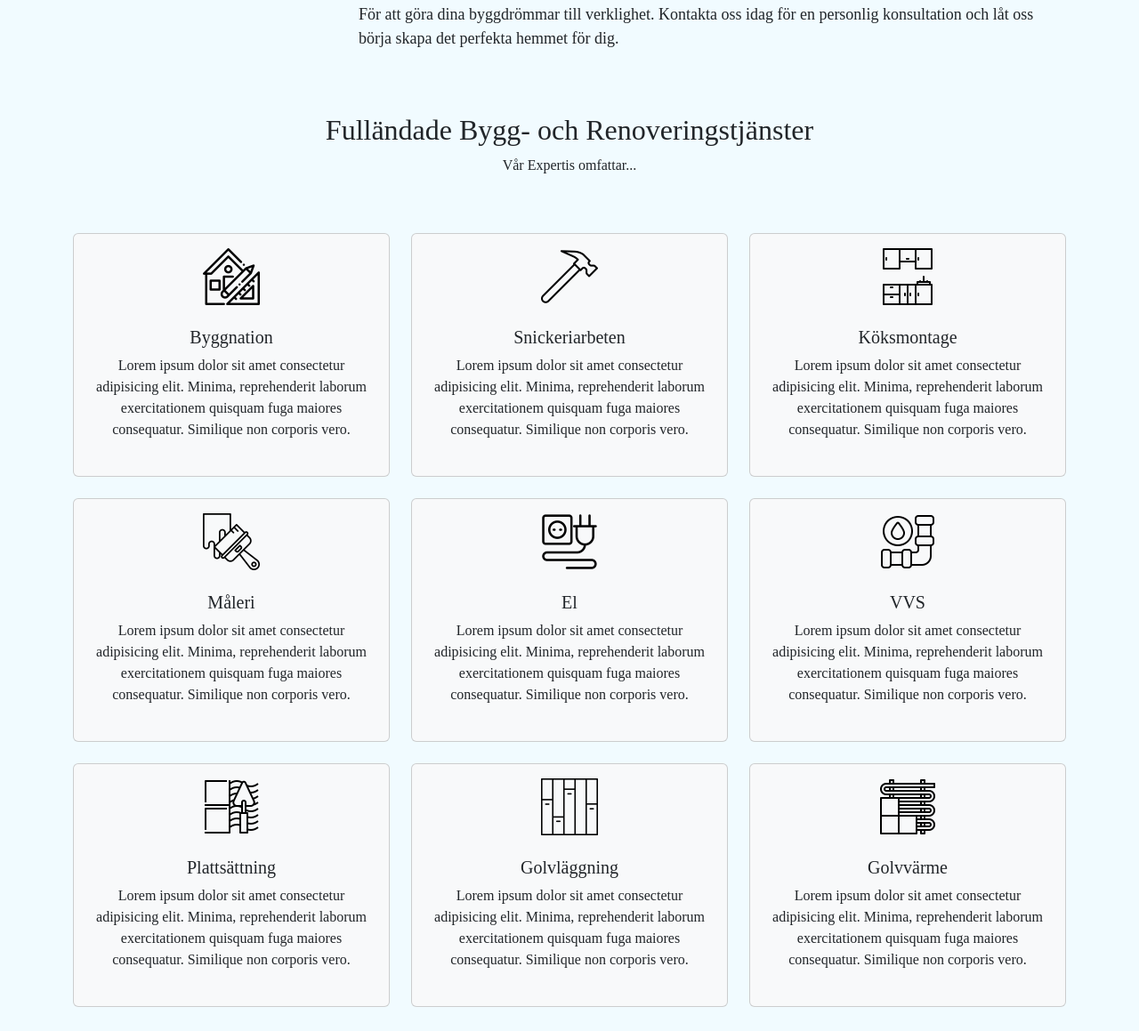
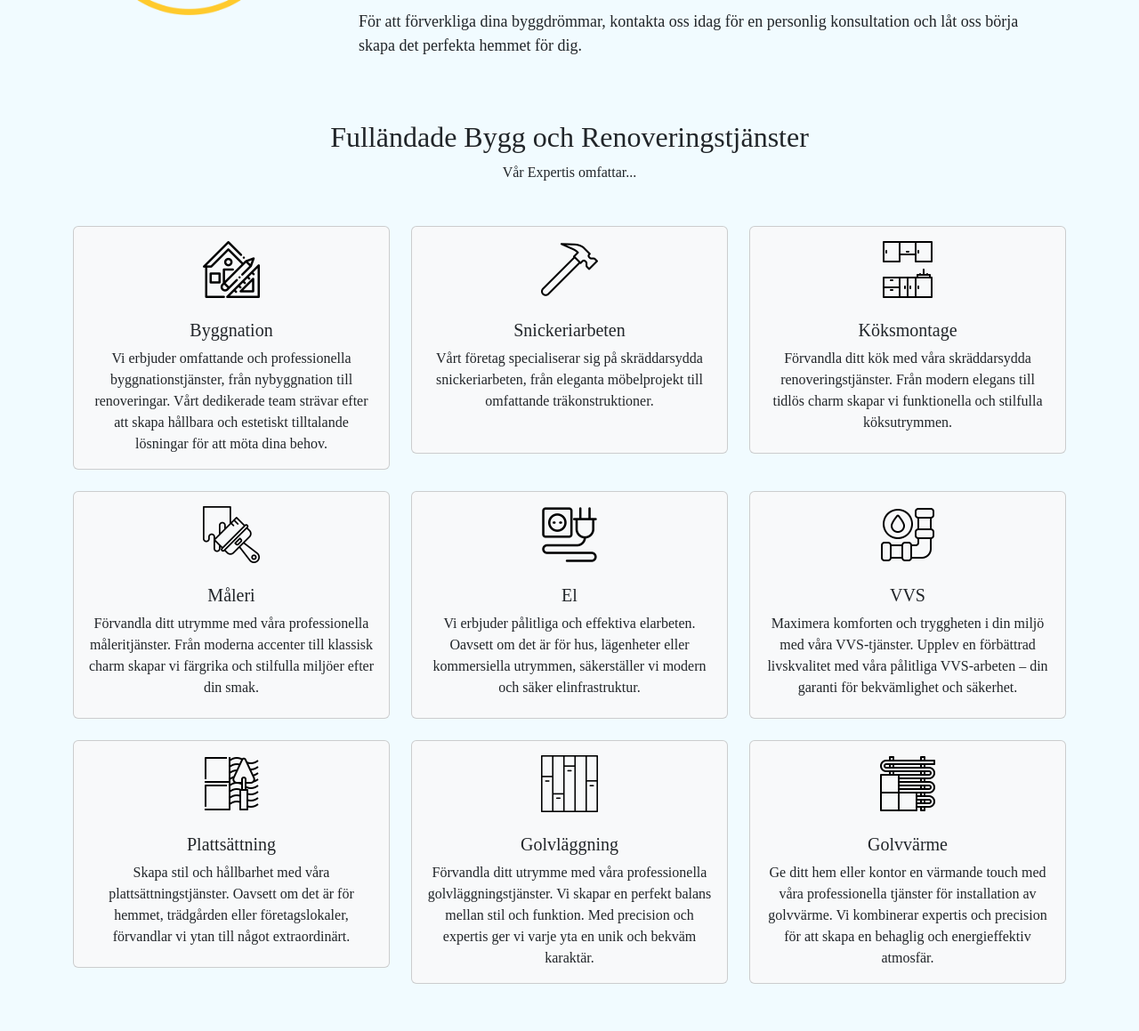
Before and after one commit to IgorGryp/iscano-js, a plain HTML site: page index.html in a window 1280 px wide. Shown: the part 1118-2277 px from the top of the page at 89% size. Drawn offline with nearby package versions, Linux system fonts and the light colour scheme.

Commit message:
changed taxt

```diff
--- a/index.html
+++ b/index.html
@@ -55,22 +55,22 @@
         </button>
         <div class="collapse navbar-collapse" id="navbarSupportedContent">
           <ul class="navbar-nav ms-auto mb-2 mb-lg-0">
-            <li class="nav-item">
+            <li class="nav-item px-1">
               <a class="nav-link js-scroll-trigger" href="#">Hem</a>
             </li>
-            <li class="nav-item">
+            <li class="nav-item px-1">
               <a class="nav-link js-scroll-trigger" href="#about">Om Oss</a>
             </li>
-            <li class="nav-item">
+            <li class="nav-item px-1">
               <a class="nav-link js-scroll-trigger" href="#services">Tjänster</a>
             </li>
-            <li class="nav-item">
+            <li class="nav-item px-1">
               <a class="nav-link js-scroll-trigger" href="#portfolio">Projekt</a>
             </li>
-            <li class="nav-item">
+            <li class="nav-item px-1">
               <a class="nav-link js-scroll-trigger" href="#team">Team</a>
             </li>
-            <li class="nav-item">
+            <li class="nav-item px-1">
               <a class="nav-link js-scroll-trigger" href="#contact">Kontakt</a>
             </li>
           </ul>
@@ -203,7 +203,7 @@
       <div class="container">
         <div class="row">
           <div class="col-lg-3 col-md-12 col-12 d-flex justify-content-center align-items-center">
-            <div class="about-img d-flex justify-content-center align-items-center">
+            <div class="about-img d-flex justify-content-center align-items-center col-xl-10">
               <img src="icons/renewable-orange.png" alt="" class="img-fluid about-icon" />
             </div>
           </div>
@@ -212,7 +212,7 @@
           >
             <div class="about-text">
               <h2>Ett företag. <span class="text-warning">Alla lösningar</span></h2>
-              <p>
+              <p class="mb-4">
                 Välkommen till Iscano – ditt förstahandsval för omfattande renoveringar och
                 byggprojekt. Vi är stolta över att vara ett företag som erbjuder en komplett palett
                 av byggtjänster och skräddarsydda lösningar för dina behov. Med fokus på
@@ -224,7 +224,7 @@
                 till den perfekta lösningen för alla dina byggbehov.
               </p>
               <p>
-                För att göra dina byggdrömmar till verklighet. Kontakta oss idag för en personlig
+                För att förverkliga dina byggdrömmar, kontakta oss idag för en personlig
                 konsultation och låt oss börja skapa det perfekta hemmet för dig.
               </p>
               <!-- <a href="#" class="btn btn-warning">Läs mer</a> -->
@@ -241,142 +241,149 @@
         <div class="row">
           <div class="col-md-12">
             <div class="section-header text-center pb-5">
-              <h2>Fulländade Bygg- och Renoveringstjänster</h2>
+              <h2>Fulländade Bygg och Renoveringstjänster</h2>
               <p>Vår Expertis omfattar...</p>
             </div>
           </div>
         </div>
         <div class="row">
+          <!-- Card 1 -->
           <div class="col-12 col-md-12 col-lg-4">
-            <div class="card text-dark text-center bg-light pb-2">
+            <div class="card text-dark text-center bg-light">
               <div class="card-body">
                 <!-- <i class="bi bi-hammer"></i> -->
                 <img src="icons/building.png" alt="" class="services-icon" />
                 <h3 class="card-title">Byggnation</h3>
                 <p class="lead">
-                  Lorem ipsum dolor sit amet consectetur adipisicing elit. Minima, reprehenderit
-                  laborum exercitationem quisquam fuga maiores consequatur. Similique non corporis
-                  vero.
+                  Vi erbjuder omfattande och professionella byggnationstjänster, från nybyggnation
+                  till renoveringar. Vårt dedikerade team strävar efter att skapa hållbara och
+                  estetiskt tilltalande lösningar för att möta dina behov.
                 </p>
                 <!-- <button class="btn btn-warning text-dark">Läs mer</button> -->
               </div>
             </div>
           </div>
+          <!-- Card 2 -->
           <div class="col-12 col-md-12 col-lg-4">
-            <div class="card text-dark text-center bg-light pb-2">
+            <div class="card text-dark text-center bg-light">
               <div class="card-body">
                 <!-- <i class="bi bi-shield-check"></i> -->
                 <img src="icons/hammer.png" alt="" class="services-icon" />
                 <h3 class="card-title">Snickeriarbeten</h3>
                 <p class="lead">
-                  Lorem ipsum dolor sit amet consectetur adipisicing elit. Minima, reprehenderit
-                  laborum exercitationem quisquam fuga maiores consequatur. Similique non corporis
-                  vero.
+                  Vårt företag specialiserar sig på skräddarsydda snickeriarbeten, från eleganta
+                  möbelprojekt till omfattande träkonstruktioner.
                 </p>
                 <!-- <button class="btn btn-warning text-dark">Läs mer</button> -->
               </div>
             </div>
           </div>
+          <!-- Card 3 -->
           <div class="col-12 col-md-12 col-lg-4">
-            <div class="card text-dark text-center bg-light pb-2">
+            <div class="card text-dark text-center bg-light">
               <div class="card-body">
                 <!-- <i class="bi bi-shield-check"></i> -->
                 <img src="icons/kitchen-2.png" alt="" class="services-icon" />
                 <h3 class="card-title">Köksmontage</h3>
                 <p class="lead">
-                  Lorem ipsum dolor sit amet consectetur adipisicing elit. Minima, reprehenderit
-                  laborum exercitationem quisquam fuga maiores consequatur. Similique non corporis
-                  vero.
+                  Förvandla ditt kök med våra skräddarsydda renoveringstjänster. Från modern elegans
+                  till tidlös charm skapar vi funktionella och stilfulla köksutrymmen.
                 </p>
                 <!-- <button class="btn btn-warning text-dark">Läs mer</button> -->
               </div>
             </div>
           </div>
+          <!-- Card 4 -->
           <div class="col-12 col-md-12 col-lg-4">
-            <div class="card text-dark text-center bg-light pb-2 services-card">
+            <div class="card text-dark text-center bg-light">
               <div class="card-body">
                 <!-- <i class="bi bi-house-check"></i> -->
                 <img src="icons/paint-brush.png" alt="" class="services-icon" />
                 <h3 class="card-title">Måleri</h3>
                 <p class="lead">
-                  Lorem ipsum dolor sit amet consectetur adipisicing elit. Minima, reprehenderit
-                  laborum exercitationem quisquam fuga maiores consequatur. Similique non corporis
-                  vero.
+                  Förvandla ditt utrymme med våra professionella måleritjänster. Från moderna
+                  accenter till klassisk charm skapar vi färgrika och stilfulla miljöer efter din
+                  smak.
                 </p>
                 <!-- <button class="btn btn-warning text-dark">Läs mer</button> -->
               </div>
             </div>
           </div>
+          <!-- Card 5 -->
           <div class="col-12 col-md-12 col-lg-4">
-            <div class="card text-dark text-center bg-light pb-2">
+            <div class="card text-dark text-center bg-light">
               <div class="card-body">
                 <!-- <i class="bi bi-shield-check"></i> -->
                 <img src="icons/electricity-1.png" alt="" class="services-icon" />
                 <h3 class="card-title">El</h3>
                 <p class="lead">
-                  Lorem ipsum dolor sit amet consectetur adipisicing elit. Minima, reprehenderit
-                  laborum exercitationem quisquam fuga maiores consequatur. Similique non corporis
-                  vero.
+                  Vi erbjuder pålitliga och effektiva elarbeten. Oavsett om det är för hus,
+                  lägenheter eller kommersiella utrymmen, säkerställer vi modern och säker
+                  elinfrastruktur.
                 </p>
                 <!-- <button class="btn btn-warning text-dark">Läs mer</button> -->
               </div>
             </div>
           </div>
+          <!-- Card 6 -->
           <div class="col-12 col-md-12 col-lg-4">
-            <div class="card text-dark text-center bg-light pb-2">
+            <div class="card text-dark text-center bg-light">
               <div class="card-body">
                 <!-- <i class="bi bi-shield-check"></i> -->
                 <img src="icons/water-pipe.png" alt="" class="services-icon" />
                 <h3 class="card-title">VVS</h3>
                 <p class="lead">
-                  Lorem ipsum dolor sit amet consectetur adipisicing elit. Minima, reprehenderit
-                  laborum exercitationem quisquam fuga maiores consequatur. Similique non corporis
-                  vero.
+                  Maximera komforten och tryggheten i din miljö med våra VVS-tjänster. Upplev en
+                  förbättrad livskvalitet med våra pålitliga VVS-arbeten – din garanti för
+                  bekvämlighet och säkerhet.
                 </p>
                 <!-- <button class="btn btn-warning text-dark">Läs mer</button> -->
               </div>
             </div>
           </div>
+          <!-- Card 7 -->
           <div class="col-12 col-md-12 col-lg-4">
-            <div class="card text-dark text-center bg-light pb-2">
+            <div class="card text-dark text-center bg-light">
               <div class="card-body">
                 <!-- <i class="bi bi-shield-check"></i> -->
                 <img src="icons/tile.png" alt="" class="services-icon" />
                 <h3 class="card-title">Plattsättning</h3>
                 <p class="lead">
-                  Lorem ipsum dolor sit amet consectetur adipisicing elit. Minima, reprehenderit
-                  laborum exercitationem quisquam fuga maiores consequatur. Similique non corporis
-                  vero.
+                  Skapa stil och hållbarhet med våra plattsättningstjänster. Oavsett om det är för
+                  hemmet, trädgården eller företagslokaler, förvandlar vi ytan till något
+                  extraordinärt.
                 </p>
                 <!-- <button class="btn btn-warning text-dark">Läs mer</button> -->
               </div>
             </div>
           </div>
+          <!-- Card 8 -->
           <div class="col-12 col-md-12 col-lg-4">
-            <div class="card text-dark text-center bg-light pb-2">
+            <div class="card text-dark text-center bg-light">
               <div class="card-body">
                 <!-- <i class="bi bi-shield-check"></i> -->
                 <img src="icons/floor.png" alt="" class="services-icon" />
                 <h3 class="card-title">Golvläggning</h3>
                 <p class="lead">
-                  Lorem ipsum dolor sit amet consectetur adipisicing elit. Minima, reprehenderit
-                  laborum exercitationem quisquam fuga maiores consequatur. Similique non corporis
-                  vero.
+                  Förvandla ditt utrymme med våra professionella golvläggningstjänster. Vi skapar en
+                  perfekt balans mellan stil och funktion. Med precision och expertis ger vi varje
+                  yta en unik och bekväm karaktär.
                 </p>
                 <!-- <button class="btn btn-warning text-dark">Läs mer</button> -->
               </div>
             </div>
           </div>
+          <!-- Card 9 -->
           <div class="col-12 col-md-12 col-lg-4">
-            <div class="card text-dark text-center bg-light pb-2">
+            <div class="card text-dark text-center bg-light">
               <div class="card-body">
                 <!-- <i class="bi bi-shield-check"></i> -->
                 <img src="icons/underfloor-heating-2.png" alt="" class="services-icon" />
                 <h3 class="card-title">Golvvärme</h3>
                 <p class="lead">
-                  Lorem ipsum dolor sit amet consectetur adipisicing elit. Minima, reprehenderit
-                  laborum exercitationem quisquam fuga maiores consequatur. Similique non corporis
-                  vero.
+                  Ge ditt hem eller kontor en värmande touch med våra professionella tjänster för
+                  installation av golvvärme. Vi kombinerar expertis och precision för att skapa en
+                  behaglig och energieffektiv atmosfär.
                 </p>
                 <!-- <button class="btn btn-warning text-dark">Läs mer</button> -->
               </div>
@@ -521,7 +528,7 @@
               <div class="card-body">
                 <img src="images/team-1.jpg" alt="" class="img-fluid rounded-circle" />
                 <h3 class="card-title py-2">Stanislav Fedioutchek</h3>
-                <p class="card-text">VD</p>
+                <p class="card-text mb-4">VD</p>
                 <p class="socials">
                   <i class="bi bi-linkedin text-dark mx-1"></i>
                   <i class="bi bi-twitter text-dark mx-1"></i>
@@ -536,7 +543,7 @@
               <div class="card-body">
                 <img src="images/team-2.jpg" alt="" class="img-fluid rounded-circle" />
                 <h3 class="card-title py-2">Stanislav Fedioutchek</h3>
-                <p class="card-text">VD</p>
+                <p class="card-text mb-4">VD</p>
                 <p class="socials">
                   <i class="bi bi-linkedin text-dark mx-1"></i>
                   <i class="bi bi-twitter text-dark mx-1"></i>
@@ -551,7 +558,7 @@
               <div class="card-body">
                 <img src="images/team-3.jpg" alt="" class="img-fluid rounded-circle" />
                 <h3 class="card-title py-2">Stanislav Fedioutchek</h3>
-                <p class="card-text">VD</p>
+                <p class="card-text mb-4">VD</p>
                 <p class="socials">
                   <i class="bi bi-linkedin text-dark mx-1"></i>
                   <i class="bi bi-twitter text-dark mx-1"></i>
@@ -566,7 +573,7 @@
               <div class="card-body">
                 <img src="images/team-4.jpg" alt="" class="img-fluid rounded-circle" />
                 <h3 class="card-title py-2">Stanislav Fedioutchek</h3>
-                <p class="card-text">VD</p>
+                <p class="card-text mb-4">VD</p>
                 <p class="socials">
                   <i class="bi bi-linkedin text-dark mx-1"></i>
                   <i class="bi bi-twitter text-dark mx-1"></i>
--- a/style.css
+++ b/style.css
@@ -15,6 +15,9 @@
 } */
 body {
   background: #f1fbff;
+}
+p {
+  margin: 0;
 }
 .navbar-nav a {
   font-size: 16px;
@@ -78,9 +81,6 @@ body {
   height: 100vh;
   object-fit: cover;
 }
-.about-icon {
-  height: 180px !important;
-}
 .about-text p {
   font-size: 18px;
 }
@@ -89,6 +89,7 @@ body {
 }
 .services .card {
   margin-bottom: 24px;
+  min-height: 16rem;
 }
 .services .card-body {
   font-size: 50px;
@@ -127,9 +128,6 @@ body {
 }
 .team .card-body {
   font-size: 20px;
-}
-.team .card {
-  box-shadow: 15px 15px 40px rgba(0, 0, 0, 0.15);
 }
 .contact h2 {
   margin-bottom: 30px;
@@ -170,6 +168,12 @@ body {
 
 /* --- Responsive CSS --- */
 
+@media only screen and (max-width: 1200px) {
+  .services .card {
+    min-height: 20rem;
+  }
+}
+
 @media only screen and (min-width: 768px) and (max-width: 991px) {
   .carousel-caption p {
     width: 100%;
@@ -177,8 +181,14 @@ body {
   .about-text {
     padding-top: 50px;
   }
+  .about-icon {
+    width: 180px !important;
+  }
   .card {
     margin-bottom: 30px;
+  }
+  .services .card {
+    min-height: 14rem;
   }
   .img-area img {
     width: 100%;
@@ -207,6 +217,9 @@ body {
   .carousel-text {
     display: none;
   }
+  .about-icon {
+    width: 140px !important;
+  }
   .about-text {
     padding-top: 50px;
   }
@@ -216,6 +229,9 @@ body {
   .card {
     margin-bottom: 30px;
   }
+  .services .card {
+    min-height: 14rem;
+  }
   .owl-nav {
     display: none !important;
   }
```
